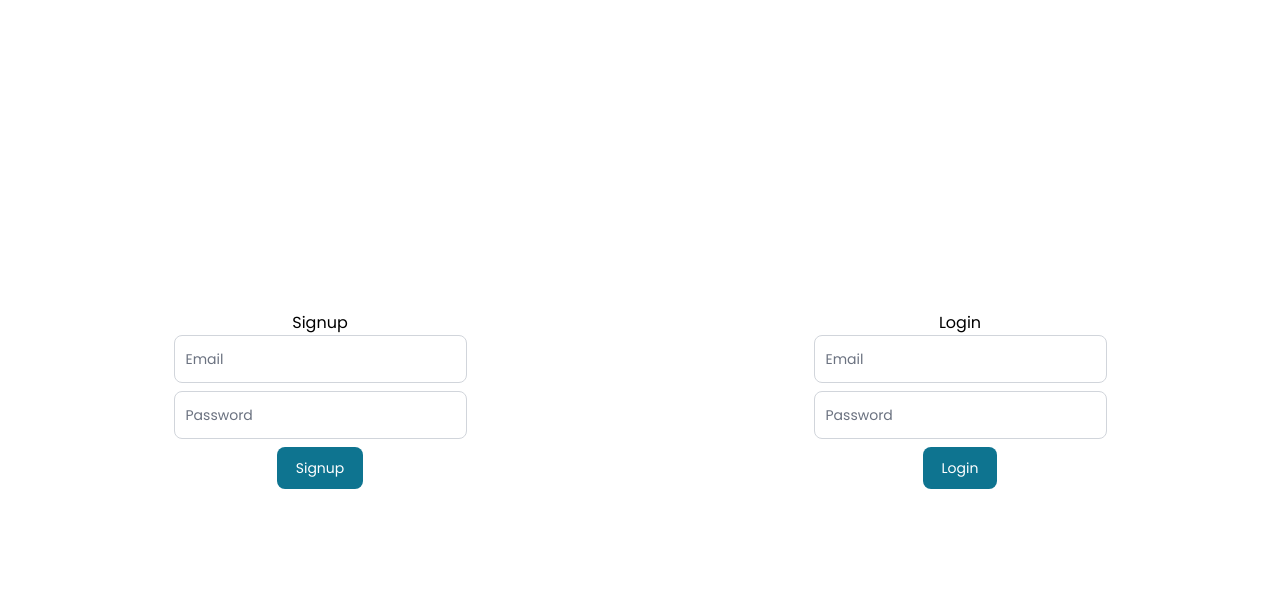
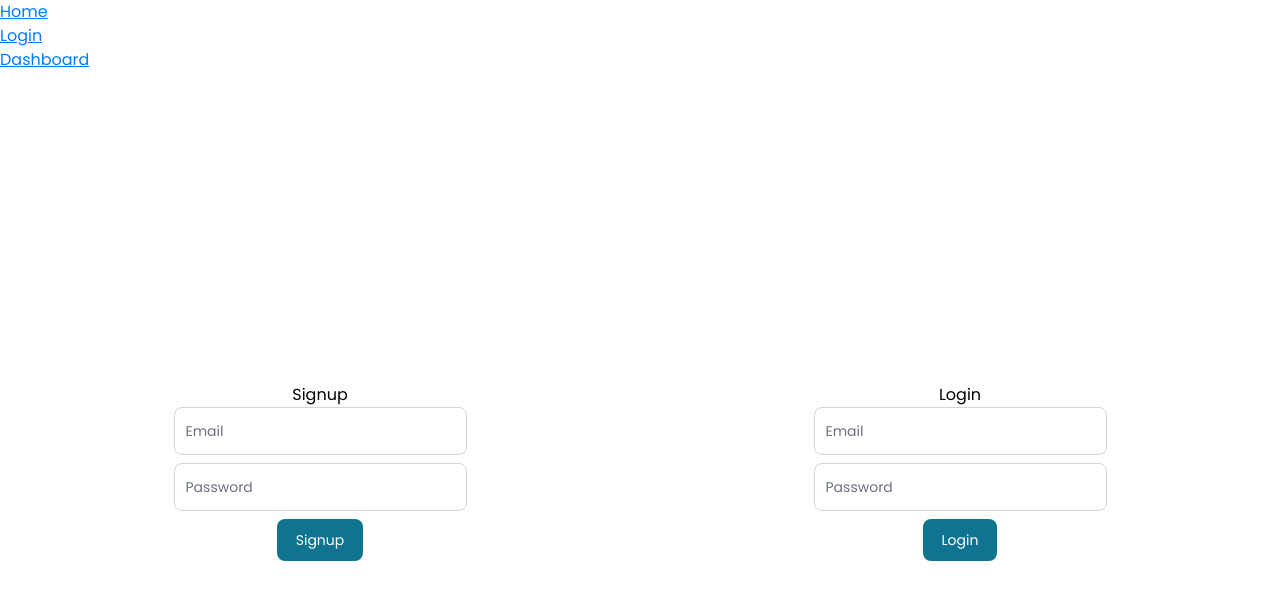
Before and after one commit to Nidhi153/ZubinHackathon, a Next.js app in the folder Frontend/: page /login in a window 1280 px wide. Shown: the top 600 px of the page. Built offline with nearby package versions, Linux system fonts and the light colour scheme.

Commit message:
fixbug(auth): state persists in cookie

```diff
--- a/Frontend/app/api/login/route.ts
+++ b/Frontend/app/api/login/route.ts
@@ -3,6 +3,8 @@ import { NextResponse } from "next/server";
 import User from "../../models/User";
 import dotenv from "dotenv";
 import connect from "../../lib/database";
+import jwt from "jsonwebtoken";
+
 const bcrypt = require("bcryptjs");
 dotenv.config();
 
@@ -33,11 +35,10 @@ export async function POST(req: Request) {
     const encryptedPassword = encryptPassword(data.password);
     const isPasswordValid = comparePassword(password, encryptedPassword);
     if (isPasswordValid) {
-      return NextResponse.json({
-        message: "login successful",
-        userId: result._id,
-        loggedIn: true,
+      const token = jwt.sign({ userId: result._id }, process.env.JWT_SECRET, {
+        expiresIn: "1m",
       });
+      return NextResponse.json({ token: token, userId: result._id });
     } else {
       return NextResponse.json({
         message: "Invalid password",
--- /dev/null
+++ b/Frontend/app/api/protected/route.ts
@@ -0,0 +1,45 @@
+import jwt from "jsonwebtoken";
+import { NextResponse } from "next/server";
+import { headers } from "next/headers";
+
+export async function GET() {
+  try {
+    const headersInstance = headers();
+    const authHeader = headersInstance.get("authorization");
+
+    const token = authHeader.split(" ")[1];
+
+    const decoded = jwt.verify(token, process.env.JWT_SECRET);
+    if (!decoded) {
+      return NextResponse.json(
+        { message: "Expired" },
+        {
+          status: 400,
+        }
+      );
+    } else if (decoded.exp < Math.floor(Date.now() / 1000)) {
+      return NextResponse.json(
+        { message: "Expired" },
+        {
+          status: 400,
+        }
+      );
+    } else {
+      // If the token is valid, return some protected data.
+      return NextResponse.json(
+        { data: "Protected data" },
+        {
+          status: 200,
+        }
+      );
+    }
+  } catch (error) {
+    console.error("Token verification failed", error);
+    return NextResponse.json(
+      { message: "Unauthorized" },
+      {
+        status: 400,
+      }
+    );
+  }
+}
--- a/Frontend/app/api/signup/route.ts
+++ b/Frontend/app/api/signup/route.ts
@@ -57,9 +57,7 @@ export async function POST(req: Request) {
     const user = await User.create(data);
     return NextResponse.json({
       message: "User created successfully",
-      loggedIn: true,
       userId: user._id,
-      isAdmin: true,
     });
   }
 }
--- a/Frontend/app/components/Authentication/Login.js
+++ b/Frontend/app/components/Authentication/Login.js
@@ -2,10 +2,12 @@
 import { Button, FloatingLabel } from "flowbite-react";
 import { useState, useEffect } from "react";
 import "./auth.css";
+import { useRouter } from "next/navigation";
+
 export default function Signup({ setUserId }) {
   const [email, setEmail] = useState("");
   const [password, setPassword] = useState("");
-
+  const router = useRouter();
   let signup = async () => {
     let response = await fetch("/api/login", {
       method: "POST",
@@ -16,11 +18,12 @@ export default function Signup({ setUserId }) {
     });
 
     const data = await response.json();
+    const token = data.token;
+    const userId = data.userId;
 
-    console.log(data);
-    if (data.loggedIn) {
-      setUserId(data.userId);
-    }
+    document.cookie = `token=${token}; userId=${userId}; path=/`;
+    // router.push("/protected");
+    router.push("/");
   };
 
   return (
--- a/Frontend/app/components/Authentication/Signup.js
+++ b/Frontend/app/components/Authentication/Signup.js
@@ -2,10 +2,11 @@
 import { Button, FloatingLabel } from "flowbite-react";
 import { useState, useEffect } from "react";
 import "./auth.css";
+import { useRouter } from "next/navigation";
 export default function Signup({ setUserId }) {
   const [email, setEmail] = useState("");
   const [password, setPassword] = useState("");
-
+  const router = useRouter();
   let signup = async () => {
     let response = await fetch("/api/signup", {
       method: "POST",
@@ -16,11 +17,12 @@ export default function Signup({ setUserId }) {
     });
 
     const data = await response.json();
+    const token = data.token;
+    const userId = data.userId;
 
-    console.log(data);
-    if (data.loggedIn) {
-      setUserId(data.userId);
-    }
+    document.cookie = `token=${token}; userId=${userId}; path=/`;
+    // router.push("/protected");
+    router.push("/");
   };
 
   return (
--- a/Frontend/app/components/Dashboard/Dashboard.js
+++ b/Frontend/app/components/Dashboard/Dashboard.js
@@ -1,9 +1,18 @@
 "use client";
 import CreateEvent from "./CreateEvent";
-export default function Dashboard({ userId }) {
+import { useEffect, useState } from "react";
+import Cookies from "js-cookie";
+export default function Dashboard() {
+  const [userId, setUserId] = useState("");
+  useEffect(() => {
+    const userId = Cookies.get("userId");
+    console.log("userid", userId);
+    setUserId(userId);
+  }, []);
   return (
     <div>
       <h1>Dashboard</h1>
+      <h1>welcome {userId}</h1>
       <CreateEvent userId={userId}></CreateEvent>
     </div>
   );
--- /dev/null
+++ b/Frontend/app/components/Navbar/Navbar.js
@@ -0,0 +1,18 @@
+export default function Navbar() {
+  const routes = [
+    { route: "/", name: "Home" },
+    { route: "/login", name: "Login" },
+    { route: "/dashboard", name: "Dashboard" },
+  ];
+  return (
+    <div>
+      <ul>
+        {routes.map((route) => (
+          <li key={route.route}>
+            <a href={route.route}>{route.name}</a>
+          </li>
+        ))}
+      </ul>
+    </div>
+  );
+}
--- a/Frontend/app/layout.tsx
+++ b/Frontend/app/layout.tsx
@@ -2,6 +2,7 @@ import type { Metadata } from "next";
 import { Poppins } from "next/font/google";
 import "./globals.css";
 
+import Navbar from "./components/Navbar/Navbar";
 const inter = Poppins({ subsets: ["latin"], weight: "400" });
 
 export const metadata: Metadata = {
@@ -16,7 +17,10 @@ export default function RootLayout({
 }>) {
   return (
     <html lang="en">
-      <body className={inter.className}>{children}</body>
+      <body className={inter.className}>
+        <Navbar></Navbar>
+        {children}
+      </body>
     </html>
   );
 }
--- a/Frontend/app/models/User.js
+++ b/Frontend/app/models/User.js
@@ -4,6 +4,7 @@ import { Schema, model, models } from "mongoose";
 const userSchema = new Schema({
   email: { type: String, required: true, unique: true },
   password: { type: String, required: true },
+  role: { type: String, default: "member" },
   // Add other fields as necessary
 });
 
--- a/Frontend/app/page.tsx
+++ b/Frontend/app/page.tsx
@@ -1,7 +1,15 @@
-import Chatbot from "./components/Chatbot/Chatbot";
-import styles from "./global.module.scss";
+"use client";
+import Cookies from "js-cookie";
 import Event from "./components/Event/AllEvent";
-
+import { useEffect } from "react";
 export default function Home() {
-  return <div>{<Event />}</div>;
+  useEffect(() => {
+    const userId = Cookies.get("userId");
+    console.log("userid", userId);
+  }, []);
+  return (
+    <div>
+      <Event />
+    </div>
+  );
 }
--- /dev/null
+++ b/Frontend/app/protected/page.tsx
@@ -0,0 +1,41 @@
+"use client";
+import Cookies from "js-cookie";
+import jwt from "jsonwebtoken";
+import { useEffect } from "react";
+import { useRouter } from "next/navigation";
+
+function ProtectedPage() {
+  const router = useRouter();
+
+  useEffect(() => {
+    const token = Cookies.get("token");
+
+    if (!token) {
+      router.replace("/"); // If no token is found, redirect to login page
+      return;
+    }
+
+    // Validate the token by making an API call
+    const validateToken = async () => {
+      try {
+        const res = await fetch("/api/protected", {
+          headers: {
+            Authorization: `Bearer ${token}`,
+          },
+        });
+
+        if (!res.ok) throw new Error("Token validation failed");
+      } catch (error) {
+        console.error(error);
+        router.replace("/");
+      }
+      router.replace("/"); // Redirect to login if token validation fails
+    };
+
+    validateToken();
+  }, [router]);
+
+  return <div>Protected Content</div>;
+}
+
+export default ProtectedPage;
--- a/Frontend/package.json
+++ b/Frontend/package.json
@@ -12,6 +12,8 @@
     "bcryptjs": "^2.4.3",
     "dotenv": "^16.4.5",
     "flowbite-react": "^0.10.1",
+    "js-cookie": "^3.0.5",
+    "jsonwebtoken": "^9.0.2",
     "mongodb": "^6.8.0",
     "mongoose": "^8.5.3",
     "next": "14.2.6",
```
Also changed, not shown: 2 other files (tests, documents, lock files or other folders).
